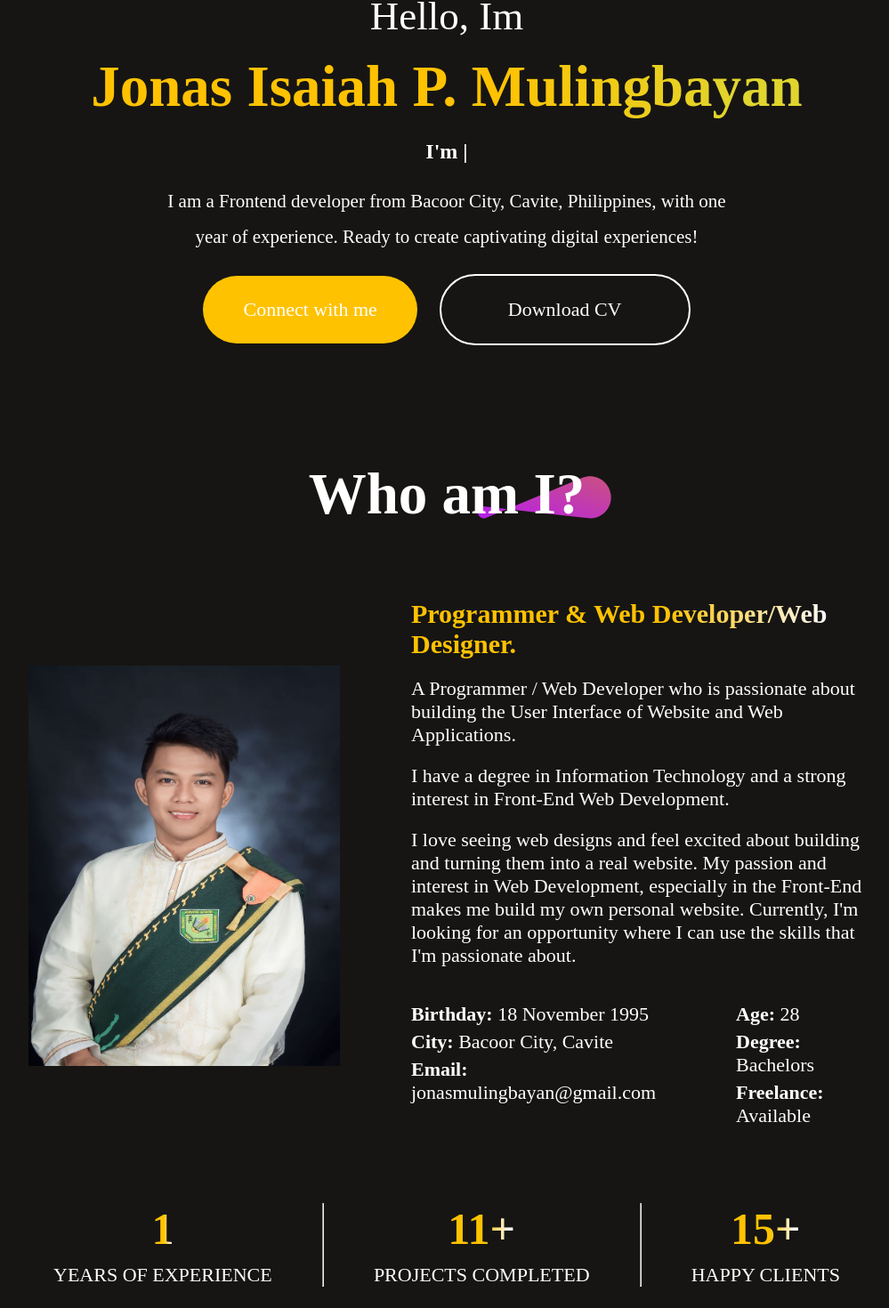
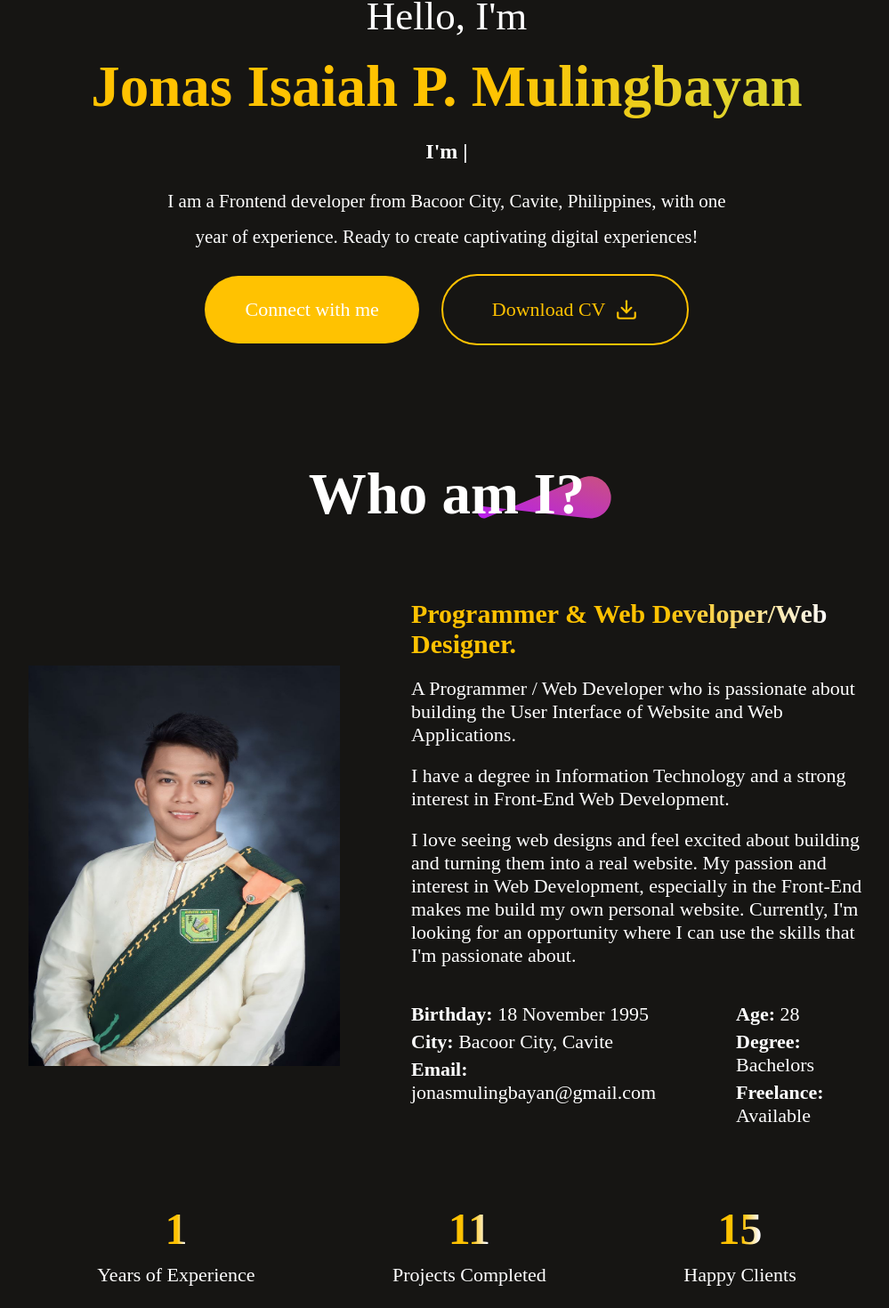
Before and after one commit to jonasmulingbayan/jonasisaiahmulingbayan, a React (Vite) app: page / in a window 1280 px wide. Shown: the part 538-2008 px from the top of the page at 89% size, without its empty margins (138-1137 px from the left). Built offline with nearby package versions, Linux system fonts and the light colour scheme; a web font is replaced by a local one.

Commit message:
Added React-Countup

```diff
--- a/package.json
+++ b/package.json
@@ -12,6 +12,7 @@
   "dependencies": {
     "react": "^18.2.0",
     "react-anchor-link-smooth-scroll": "^1.0.12",
+    "react-countup": "^6.5.3",
     "react-dom": "^18.2.0",
     "react-icons": "^5.2.1"
   },
--- a/src/Components/About/About.css
+++ b/src/Components/About/About.css
@@ -97,7 +97,7 @@
     transition: 0.5s;
 }
 
-.about-achievement h1{
+.about-achievement .count{
     font-size:50px;
     font-weight: 700;
     background: rgb(9,9,121);
@@ -213,7 +213,7 @@
     .about-achievement{
         gap: 10px;
     }
-    .about-achievement h1{
+    .about-achievement .count{
         font-size:34px;
         font-weight: 700;
     }
--- a/src/Components/About/About.jsx
+++ b/src/Components/About/About.jsx
@@ -1,22 +1,76 @@
-import React from 'react'
-import './About.css'
-import jonas from '../../assets/jonas-pajah.jpg'
-import theme_patern from '../../assets/theme_pattern.svg'
+import React, { useEffect, useState } from 'react';
+import CountUp from 'react-countup';
+import './About.css';
+import jonas from '../../assets/jonas-pajah.jpg';
+import theme_patern from '../../assets/theme_pattern.svg';
+
+// Define the stats array outside of the component
+const stats = [
+    { num: 1, text: "Years of Experience" },
+    { num: 11, text: "Projects Completed" },
+    { num: 15, text: "Happy Clients" }
+];
 
 const About = () => {
+    const [animated, setAnimated] = useState(false);
+    const [counts, setCounts] = useState([]);
+    const [targets, setTargets] = useState([]);
+
+    useEffect(() => {
+        const initialCounts = stats.map(stat => 0);
+        const initialTargets = stats.map(stat => stat.num);
+
+        setCounts(initialCounts);
+        setTargets(initialTargets);
+
+        const timer = setTimeout(() => {
+            setAnimated(true);
+        }, 1000); // Delay animation by 1 second
+
+        return () => clearTimeout(timer);
+    }, []);
+
+    useEffect(() => {
+        if (!animated) return;
+
+        const duration = 2000; // Duration of the animation in milliseconds
+        const interval = 50; // Interval for each step in milliseconds
+        const steps = duration / interval; // Number of steps in the animation
+
+        // Calculate step size for each count
+        const stepSizes = targets.map((target, index) => {
+            return target / steps;
+        });
+
+        // Animate counts
+        const animationInterval = setInterval(() => {
+            setCounts(prevCounts => {
+                return prevCounts.map((count, index) => {
+                    const target = targets[index];
+                    const stepSize = stepSizes[index];
+                    const newValue = Math.min(count + stepSize, target); // Increment count by step size
+                    return newValue;
+                });
+            });
+        }, interval);
+
+        // Cleanup function to clear interval when component unmounts
+        return () => clearInterval(animationInterval);
+    }, [animated, counts, targets]);
+
     return (
-    <div id = "about" className='about sections'>
+        <div id="about" className='about sections'>
             <div className="about-title">
                 <h1>Who am I?</h1>
-            <img src = {theme_patern} alt = ""/>
+                <img src={theme_patern} alt="" />
             </div>
             <div className="about-sections">
                 <div className="about-left">
-                <img src ={jonas} alt = ""/>
+                    <img src={jonas} alt="" />
                 </div>
                 <div className="about-right">
                     <div className="about-paragraph">
-                <h3 className = "for-labels">Programmer &amp; Web Developer/Web Designer.</h3>
+                        <h3 className="for-labels">Programmer &amp; Web Developer/Web Designer.</h3>
                         <p className="fst-italic"> A Programmer / Web Developer who is passionate about building the User Interface of Website and Web Applications.</p>
 
                         <p>I have a degree in Information Technology and a strong interest in Front-End Web Development.</p>
@@ -39,37 +93,21 @@ const About = () => {
                             </ul>
                         </div>
                     </div>
-
-                {/*<div className="about-skills">
-                    <div className="about-skill"><p>HTML & CSS</p><hr style={{width:"90%"}}/></div>
-                    <div className="about-skill"><p>JavaScript</p><hr style={{width:"80%"}}/></div>
-                    <div className="about-skill"><p>PHP</p><hr style={{width:"80%"}}/></div>
-                    <div className="about-skill"><p>Bootstrap</p><hr style={{width:"85%"}}/></div>
-                </div>*/}
-
                 </div>
             </div>
 
             <div className="about-achievements">
-            <div className="about-achievement">
-                <h1>1</h1>
-                <p>YEARS OF EXPERIENCE</p>
+                {counts.map((count, index) => (
+                    <div className="about-achievement" key={index}>
+                        <div className="count">
+                            {animated && <CountUp start={0} end={Math.round(count)} duration={2} />}
                         </div>
-            <hr/>
-
-            <div className="about-achievement">
-                <h1>11+</h1>
-                <p>PROJECTS COMPLETED</p>
+                        <p>{stats[index].text}</p>
                     </div>
-            <hr/>
-
-            <div className="about-achievement">
-                <h1>15+</h1>
-                <p>HAPPY CLIENTS</p>
-            </div>
+                ))}
             </div>
         </div>
     )
 }
 
-export default About
+export default About;
--- a/src/Components/Hero/Hero.css
+++ b/src/Components/Hero/Hero.css
@@ -76,10 +76,15 @@
 }
 
 .hero-resume{
-    padding: 25px 75px;
+    padding: 25px 55px;
     border-radius: 50px;
-    border: 2px solid var(--white);
+    border: 2px solid var(--yellow);
+    color: var(--yellow);
     cursor: pointer;
+    display: flex;
+    align-items: center;
+    justify-content: center;
+    gap:10px;
 }
 
 .hero-connect:hover{
@@ -88,6 +93,11 @@
 
 .hero-resume:hover{
     border-color: var(--white);
+    color: var(--white);
+}
+
+.download-icon{
+    font-size:26px;
 }
 
 
@@ -124,8 +134,11 @@
     }
 
     .hero-resume{
-        padding:20px 50px;
+        padding:20px 40px;
         border-radius: 40px;
+    }
+    .download-icon{
+        font-size:18px;
     }
 }
 
--- a/src/Components/Hero/Hero.jsx
+++ b/src/Components/Hero/Hero.jsx
@@ -5,6 +5,7 @@ import './Hero.css'
 import profile_img from '../../assets/profile-img.png'
 import jonas from '../../assets/jonas-pajah.jpg'
 import { FaFacebook, FaInstagram, FaGithub, FaLinkedin } from 'react-icons/fa';
+import { LuDownload } from "react-icons/lu";
 
 const Hero = () => {
 
@@ -71,13 +72,13 @@ const Hero = () => {
           <FaLinkedin/>
         </a>
       </div>
-      <p className='nameHeader'> Hello, Im</p>
+      <p className='nameHeader'> Hello, I'm</p>
       <h1><span>Jonas Isaiah P. Mulingbayan</span></h1>
       <h2>{displayedText}<span className="cursor">|</span></h2>
       <p>I am a Frontend developer from Bacoor City, Cavite, Philippines, with one year of experience. Ready to create captivating digital experiences!</p>
       <div className='hero-action'>
             <div className="hero-connect"><AnchorLink className='anchor-link' offset={50} href = '#contact'>Connect with me</AnchorLink></div>
-            <div className="hero-resume" onClick={downloadResume}>Download CV</div>
+            <div className="hero-resume" onClick={downloadResume}>Download CV <LuDownload className='download-icon'/></div>
       </div>
     </div>
   )
```
Also changed, not shown: 1 other file (tests, documents, lock files or other folders). Lines whose indentation alone changed are shown as unchanged.
